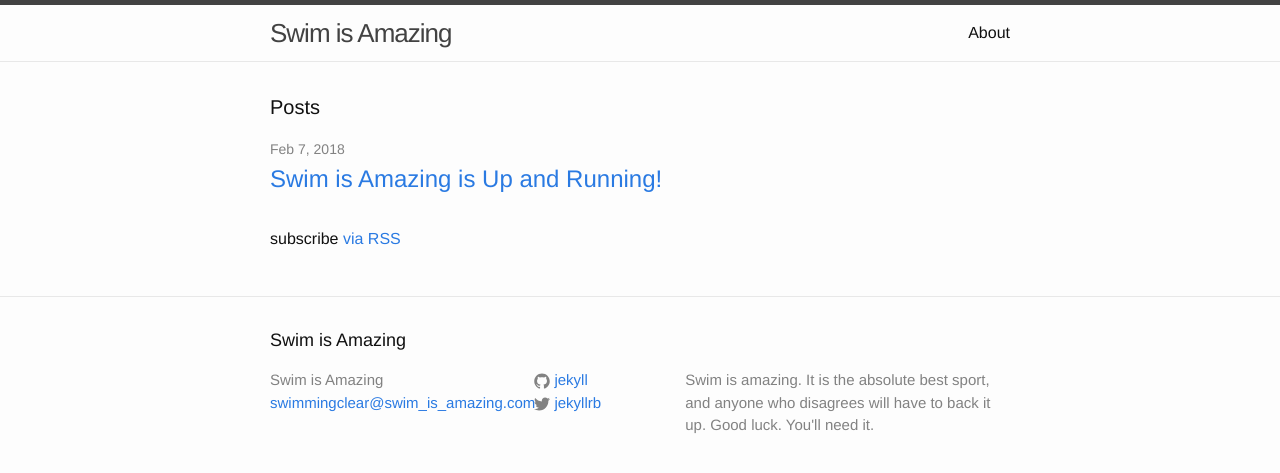
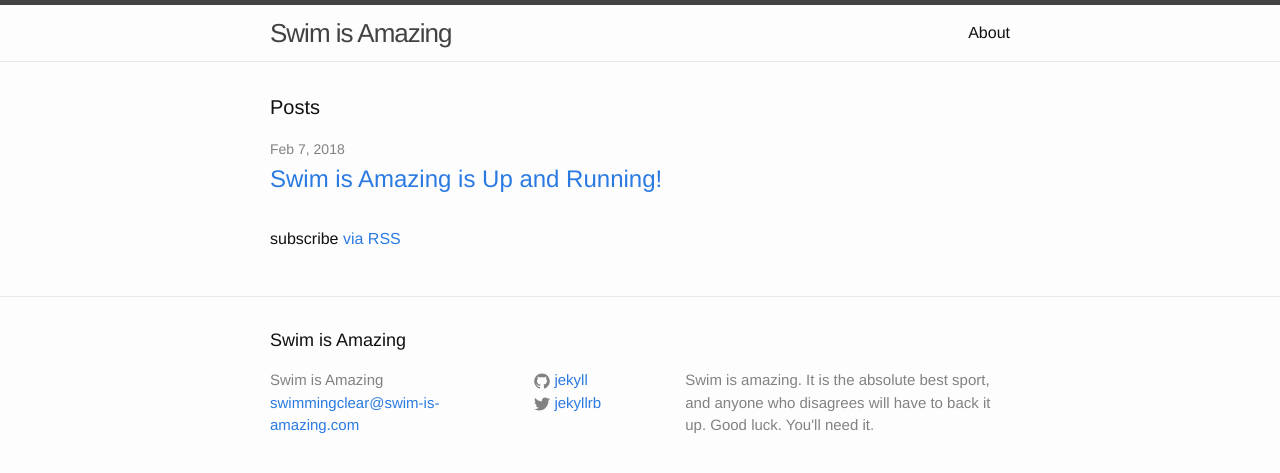
Before and after one commit to HaloNife115/HaloNife115.github.io, a Jekyll site: the page built from index.html, in a window 1280 px wide. Shown: the top 473 px of the page. Built offline with Jekyll 4.4.1, drawn with Linux system fonts in a browser that asks for light colours.

Commit message:
Update _config.yml

```diff
--- a/_config.yml
+++ b/_config.yml
@@ -7,11 +7,11 @@
 
 # Site settings
 title: Swim is Amazing
-email: swimmingclear@swim_is_amazing.com
+email: swimmingclear@swim-is-amazing.com
 description: > # this means to ignore newlines until "baseurl:"
   Swim is amazing. It is the absolute best sport, and anyone who disagrees will have to back it up. Good luck. You'll need it.
 baseurl: "" # the subpath of your site, e.g. /blog
-url: "swim_is_amazing.com." # the base hostname & protocol for your site
+url: "swim-is-amazing.com" # the base hostname & protocol for your site
 twitter_username: jekyllrb
 github_username:  jekyll
 
```
